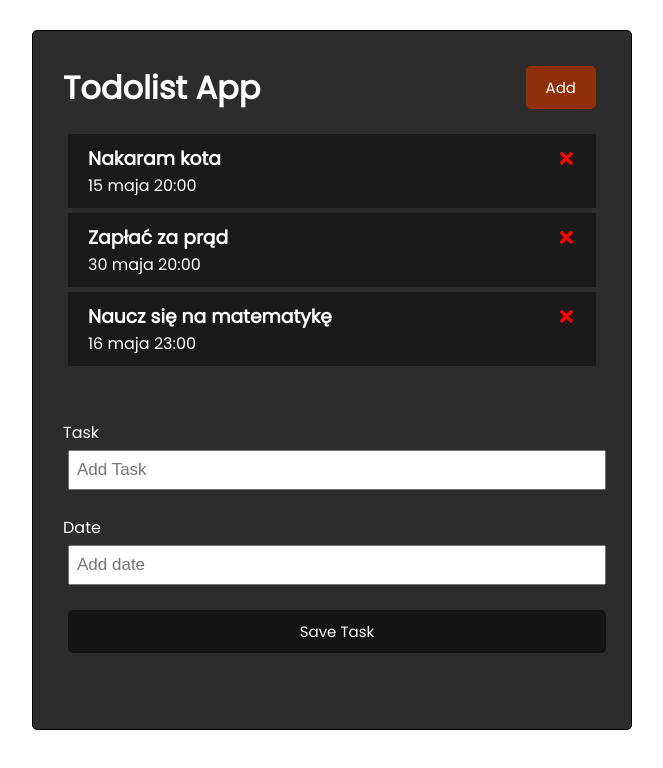
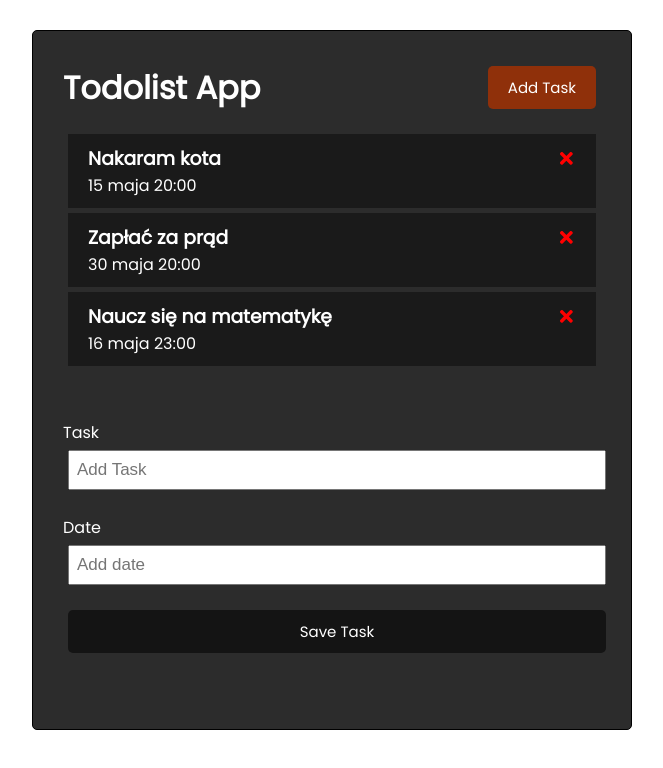
Before and after one commit to Highlighted-dev/todolist-site-react, a React (Create React App) app: page / in a window 1280 px wide. Shown: the top 768 px of the page, without its empty margins (308-971 px from the left). Built offline with nearby package versions, Linux system fonts and the light colour scheme.

Commit message:
Added onClick to button

```diff
--- a/src/components/Header.js
+++ b/src/components/Header.js
@@ -1,8 +1,8 @@
-const Header = () => {
+const Header = ({ onAdd }) => {
     return (
         <header className='header'>
             <h1 align="center">Todolist App</h1>
-            <button className="btn">Add</button>
+            <button className="btn" onClick={onAdd}>Add Task</button>
         </header>
     )
 }
```
